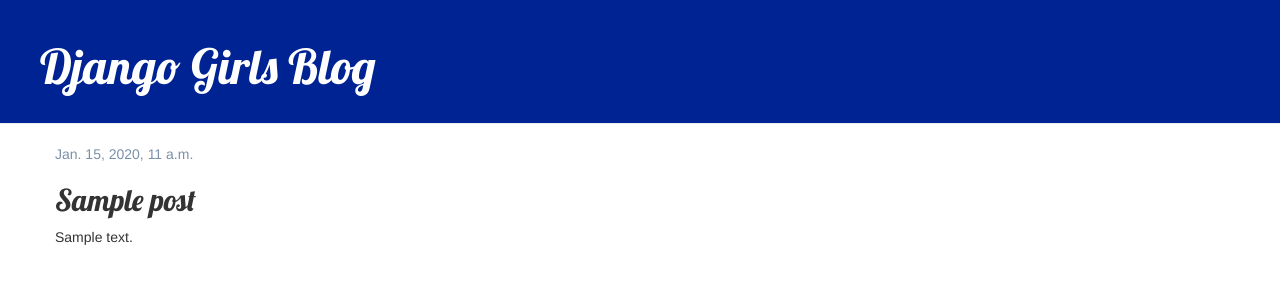
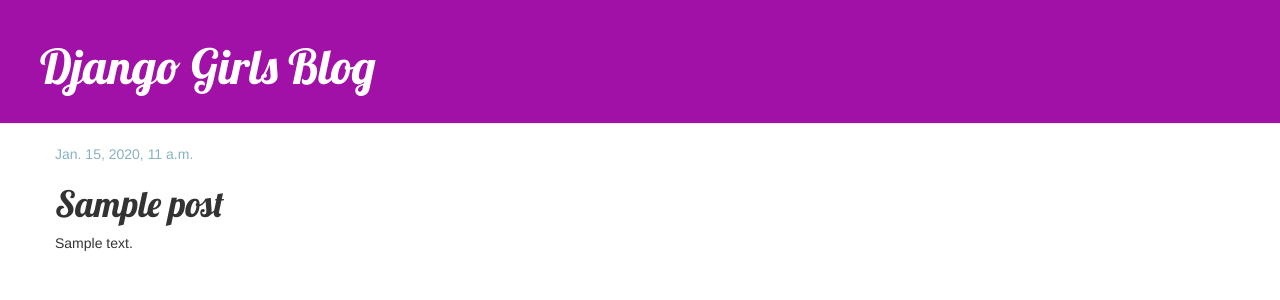
Before and after one commit to sroks/my-first-blog, a Django app: page /post/1/ in a window 1280 px wide. Shown: the top 300 px of the page. Run offline with Django 3.2, Linux system fonts and the light colour scheme; tables that the repository leaves empty hold one stand-in row (values such as "Sample post"); some libraries are stand-ins or nearby versions.

Commit message:
Update CSS for all views.

```diff
--- a/blog/static/css/blog.css
+++ b/blog/static/css/blog.css
@@ -1,9 +1,9 @@
 h1 a, h2 a {
-    color: rgb(115, 196, 142);
+    color: rgb(146, 43, 167);
     font-family: 'Lobster';
 }
 .page-header {
-    background-color: rgb(0, 35, 148);
+    background-color: rgb(162, 17, 167);
     margin-top: 0;
     padding: 20px 20px 20px 40px;
 }
@@ -23,7 +23,7 @@
 }
 
 .date {
-    color: #7b91aa;
+    color: #89b2c2;
 }
 
 .save {
@@ -46,5 +46,5 @@
 }
 
 .post h1 a, .post h1 a:visited {
-    color: #000000;
+    color: #0f5308;
 }
--- a/blog/templates/blog/base.html
+++ b/blog/templates/blog/base.html
@@ -24,5 +24,4 @@
         </div>
     </div>
 </body>
-
 </html>
--- a/blog/templates/blog/post_detail.html
+++ b/blog/templates/blog/post_detail.html
@@ -10,7 +10,7 @@
         {% if user.is_authenticated %}
             <a class="btn btn-default" href="{% url 'post_edit' pk=post.pk %}"><span class="glyphicon glyphicon-pencil"></span></a>
         {% endif %}
-            <h2>{{ post.title }}</h2>
+            <h1>{{ post.title }}</h1>
         <p>{{ post.text|linebreaksbr }}</p>
     </div>
 {% endblock %}
```
